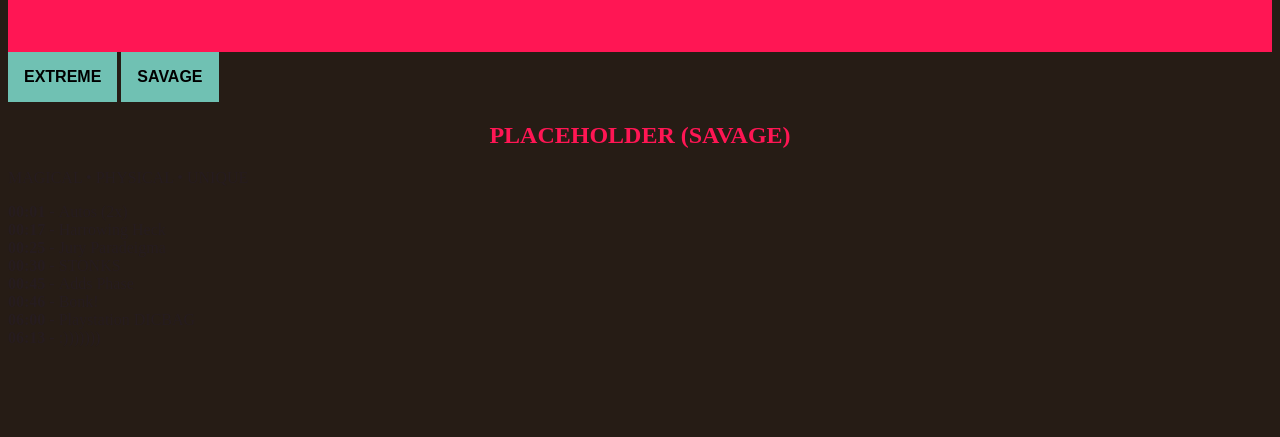
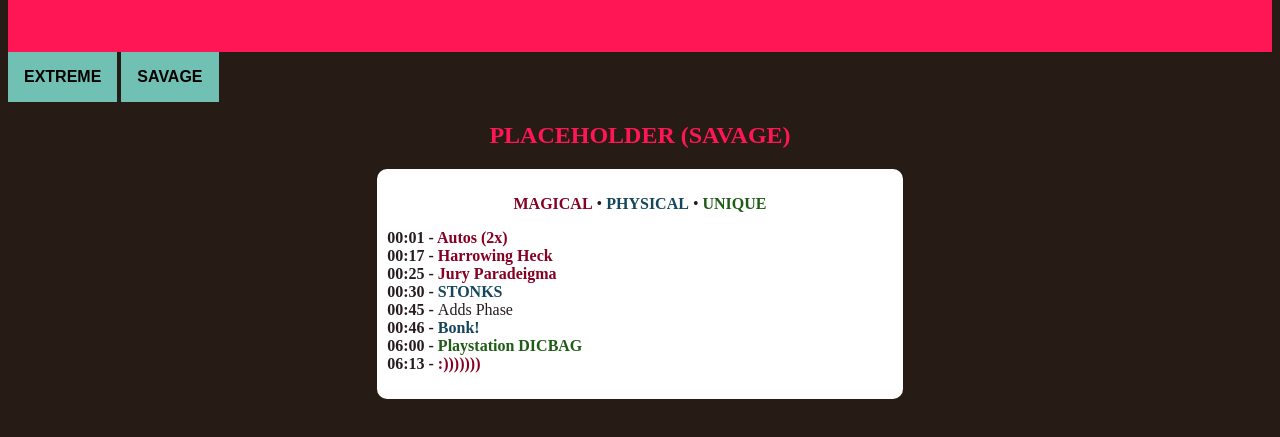
Before and after one commit to splortsmanship/braincell, a plain HTML site: page phs.html in a window 1280 px wide. Shown: the part 215-652 px from the top of the page. Drawn offline with Linux system fonts and the light colour scheme.

Commit message:
Update style.css

```diff
--- a/style.css
+++ b/style.css
@@ -18,26 +18,9 @@ body {
   background-color: #B2DBBF;
 }
 
-.menu li {
-  float: left;
-}
-
-.menu li a {
-  display: block;
-  color: #261C15;
-  text-align: center;
-  padding: 14px 16px;
-  text-decoration: none;
-  font-weight: bold;
-}
-
-.menu li a:hover {
-  background-color: #247BA0;
-}
-
 h1 {
   text-align: center;
-  color: #FFFFFF
+  color: #FFFFFF;
 }
 
 .dropbtn {
@@ -96,13 +79,36 @@ h2 {
 }
 
 .info {
+  margin: auto;
   width: 80%;
 }
 
 .timeline {
-  background-color: #261C15;
+  background-color: #FFFFFF;
   color: #261C1F;
-  width: 25%;
+  width: 50%;
+  margin: auto;
+  padding: 10px;
+  border-radius: 10px;
+}
+
+.mdmg {
+  color: #850023;
+  font-weight: bold;
+}
+
+.dmg {
+  text-align: center;
+}
+
+.pdmg {
+  color: #15465B;
+  font-weight: bold;
+}
+
+.udmg {
+  color: #1F5C15;
+  font-weight: bold;
 }
 
 /* colours:
```
